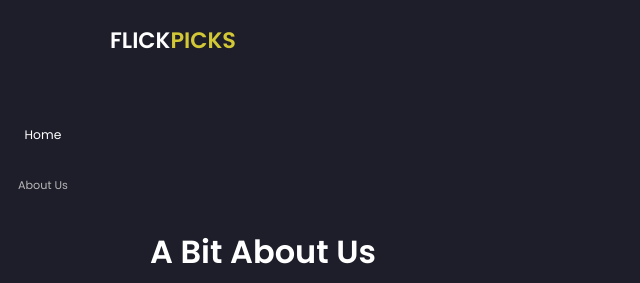
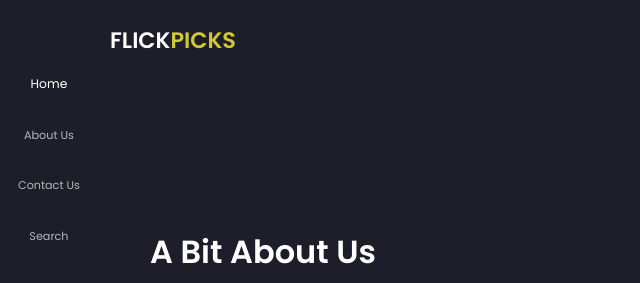
Before and after one commit to Jameswd2k/Flickpicks, a plain HTML site: page AboutUs.html in a window 1280 px wide. Shown: the top 283 px of the page, 0-640 px from the left. Drawn offline with Linux system fonts and the light colour scheme.

Commit message:
Add files via upload

```diff
--- a/AboutUs.html
+++ b/AboutUs.html
@@ -33,6 +33,12 @@
                 <a href="AboutUs.html" class="nav-link">
                     <span class="nav-link-title">About Us</span>
                 </a>
+                <a href="contact.html" class="nav-link">
+                    <span class="nav-link-title">Contact Us</span>
+                </a>
+                <a href="search.html" class="nav-link">
+                    <span class="nav-link-title">Search</span>
+                </a>
             </div>
         </div>
     </header>
```
Also changed, not shown: index.html (+6 -0 lines).
